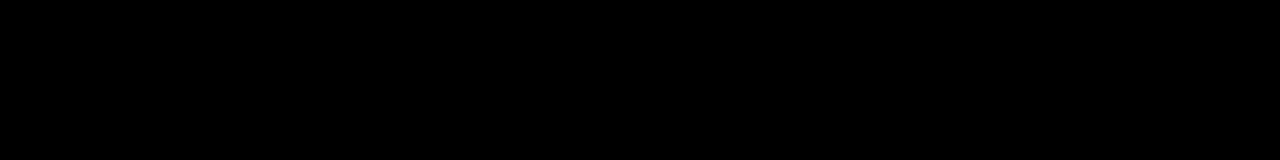
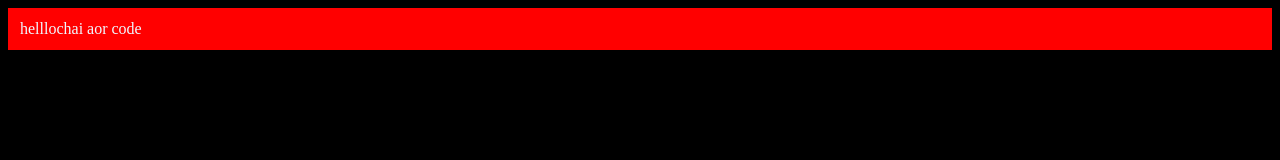
Before and after one commit to singhshubham103codeclub/Js-code-chai-aor-code, a plain HTML site: page Dom/three.html in a window 1280 px wide. Drawn offline with Linux system fonts and the light colour scheme.

Commit message:
container config

```diff
--- a/Dom/three.html
+++ b/Dom/three.html
@@ -16,7 +16,10 @@ div.id=Math.round(Math.random()*10+1)
 div.setAttribute("tittle","generated tittle")
 div.style.backgroundColor="red"
 div.style.padding="12px"
-// div.innerHTML="helllo"
-
+div.innerHTML="helllo"
+const addTextNode=document.createTextNode("chai aor code")
+div.appendChild(addTextNode)
+// adding in document in body
+document.body.appendChild(div)
 </script>
 </html>
```
